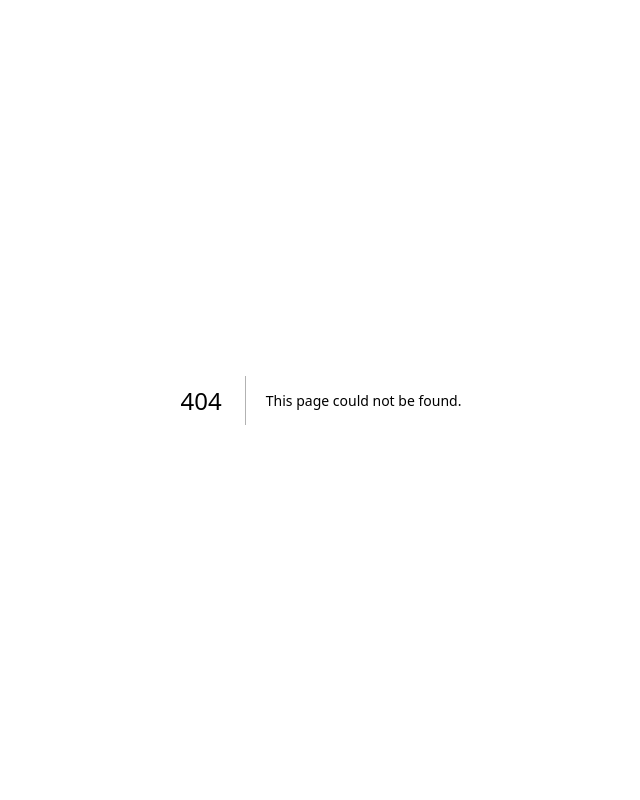
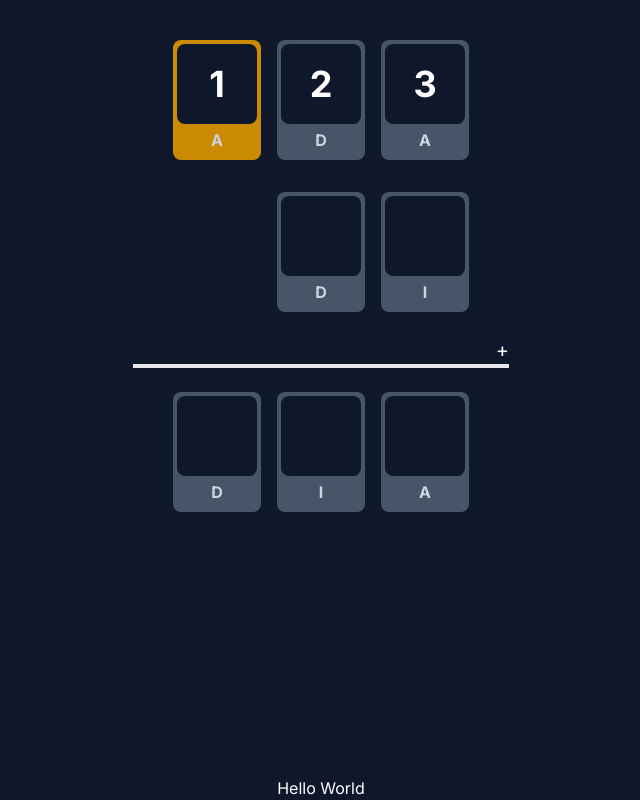
Before and after one commit to hanifanmoha/afteroffice, a Next.js app: page /cryptarithm in a window 1280 px wide. Before the commit this address had no page. Shown: the whole page, without its empty margins (319-959 px from the left). Built offline with nearby package versions, Linux system fonts and the light colour scheme.

Commit message:
feat: init ui

```diff
--- /dev/null
+++ b/src/app/cryptarithm/page.tsx
@@ -0,0 +1,59 @@
+import cx from 'classnames'
+
+interface IDigitProps {
+  char: string
+  status?: 'valid' | 'invalid' | 'normal'
+  value?: string
+}
+
+function Digit({ char, status = 'normal', value }: IDigitProps) {
+  return (
+    <div
+      className={cx('m-2 bg-slate-600 rounded-lg p-1', {
+        'bg-yellow-600': status === 'invalid',
+        'bg-green-700': status === 'valid',
+      })}
+    >
+      <div
+        className={
+          'w-20 h-20 rounded-lg border-gray-700 bg-slate-900 text-4xl font-bold flex justify-center items-center'
+        }
+      >
+        {value}
+      </div>
+      <div className='p-1 text-center font-bold text-slate-300'>{char}</div>
+    </div>
+  )
+}
+
+export default function Home() {
+  return (
+    <main className='flex min-h-screen w-full max-w-xl flex-col items-center justify-between m-auto text-white'>
+      {/* Board */}
+      <div className='py-8'>
+        <div className='flex flex-row justify-end mb-4 px-8'>
+          <Digit char='A' status='invalid' value='1' />
+          <Digit char='D' status='valid' value='2' />
+          <Digit char='A' value='3' />
+        </div>
+        <div className='flex flex-row justify-end mb-4 px-8'>
+          <Digit char='D' />
+          <Digit char='I' />
+        </div>
+        <div className='flex flex-col items-end'>
+          <p className='text-xl'>+</p>
+          <hr className='min-w-full border-2 mb-4' />
+        </div>
+        <div className='flex flex-row justify-end mb-4 px-8'>
+          <Digit char='D' />
+          <Digit char='I' />
+          <Digit char='A' />
+        </div>
+      </div>
+      {/* Keyboard */}
+      <div className=''>
+        <p>Hello World</p>
+      </div>
+    </main>
+  )
+}
--- a/src/app/globals.css
+++ b/src/app/globals.css
@@ -2,7 +2,8 @@
 @tailwind components;
 @tailwind utilities;
 
-:root {
+
+/* :root {
   --foreground-rgb: 0, 0, 0;
   --background-start-rgb: 214, 219, 220;
   --background-end-rgb: 255, 255, 255;
@@ -30,4 +31,4 @@ body {
   .text-balance {
     text-wrap: balance;
   }
-}
+} */
--- a/src/app/layout.tsx
+++ b/src/app/layout.tsx
@@ -1,22 +1,23 @@
-import type { Metadata } from "next";
-import { Inter } from "next/font/google";
-import "./globals.css";
+import type { Metadata } from 'next'
+import { Inter } from 'next/font/google'
+import cx from 'classnames'
+import './globals.css'
 
-const inter = Inter({ subsets: ["latin"] });
+const inter = Inter({ subsets: ['latin'] })
 
 export const metadata: Metadata = {
-  title: "Create Next App",
-  description: "Generated by create next app",
-};
+  title: 'Create Next App',
+  description: 'Generated by create next app',
+}
 
 export default function RootLayout({
   children,
 }: Readonly<{
-  children: React.ReactNode;
+  children: React.ReactNode
 }>) {
   return (
-    <html lang="en">
-      <body className={inter.className}>{children}</body>
+    <html lang='en'>
+      <body className={cx(inter.className, 'bg-slate-900')}>{children}</body>
     </html>
-  );
+  )
 }
```
Also changed, not shown: package.json (+6 -5 lines), 1 other file (tests, documents, lock files or other folders).
